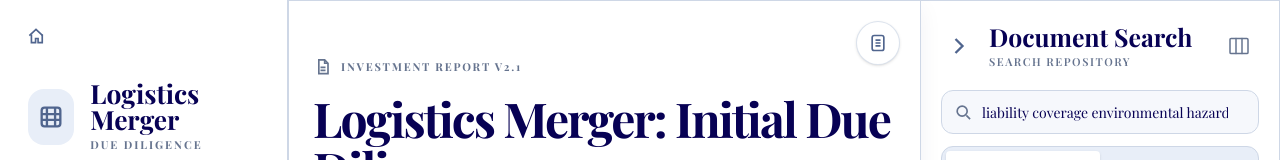
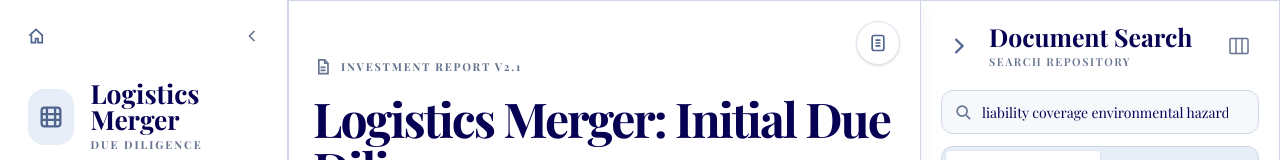
Before and after one commit to ratik-gambhir-WM/Pathfinder, a React (Vite) app: page /#/hub/deals/logistics-merger/data-room in a window 1280 px wide. Shown: the top 160 px of the page. Built offline with nearby package versions, Linux system fonts and the light colour scheme.

Commit message:
added collapsible side bar

```diff
--- a/src/components/data-room/DataRoomExplorer.tsx
+++ b/src/components/data-room/DataRoomExplorer.tsx
@@ -7,13 +7,22 @@ import { Icon } from "../ui/Icon";
 import { DataRoomSidebarTabs } from "./DataRoomSidebarTabs";
 
 type DataRoomExplorerProps = {
+  collapsed: boolean;
   dealName: string;
   dealRoomPath: string;
   navigationState?: DealExtractionLocationState;
   nodes: DataRoomTreeNode[];
+  onCollapse: () => void;
 };
 
-export function DataRoomExplorer({ dealName, dealRoomPath, navigationState, nodes }: DataRoomExplorerProps) {
+export function DataRoomExplorer({
+  collapsed,
+  dealName,
+  dealRoomPath,
+  navigationState,
+  nodes,
+  onCollapse,
+}: DataRoomExplorerProps) {
   const [expandedNodeIds, setExpandedNodeIds] = useState<Set<string>>(() => new Set());
 
   function toggleNode(nodeId: string) {
@@ -31,7 +40,18 @@ export function DataRoomExplorer({ dealName, dealRoomPath, navigationState, node
   }
 
   return (
-    <aside className="flex w-72 shrink-0 flex-col gap-3 border-r border-white/80 bg-white/40 p-4 backdrop-blur-md">
+    <aside
+      aria-hidden={collapsed}
+      className={`flex shrink-0 overflow-hidden bg-white/40 backdrop-blur-md transition-[width,border-color] duration-300 ${
+        collapsed ? "w-0 border-r-0" : "w-72 border-r border-white/80"
+      }`}
+    >
+      <div
+        className={`flex h-full w-72 shrink-0 flex-col gap-3 p-4 ${
+          collapsed ? "pointer-events-none invisible" : "visible"
+        }`}
+      >
+        <div className="flex items-center justify-between">
           <Link
             aria-label={`Back to ${dealName} deal room`}
             className="flex h-10 w-10 items-center justify-center rounded-full text-primary transition hover:bg-white/70"
@@ -40,6 +60,16 @@ export function DataRoomExplorer({ dealName, dealRoomPath, navigationState, node
           >
             <Icon className="h-5 w-5" name="home" />
           </Link>
+          <button
+            aria-label="Collapse data room sidebar"
+            className="flex h-10 w-10 items-center justify-center rounded-full text-muted transition hover:bg-white/70 hover:text-text-main"
+            onClick={onCollapse}
+            title="Collapse data room sidebar"
+            type="button"
+          >
+            <Icon className="h-5 w-5" name="chevronLeft" />
+          </button>
+        </div>
 
         <div className="mb-3 flex items-center gap-4 px-3 py-3">
           <div className="flex h-14 w-14 items-center justify-center rounded-2xl bg-primary/10 text-primary">
@@ -83,6 +113,7 @@ export function DataRoomExplorer({ dealName, dealRoomPath, navigationState, node
             <div className="flex flex-col">
               <span className="text-sm font-medium text-text-main">Analyst Team</span>
               <span className="text-[11px] font-bold uppercase tracking-[0.14em] text-muted">{dealName}</span>
+            </div>
           </div>
         </div>
       </div>
--- /dev/null
+++ b/src/components/data-room/EdgePanelOpenButton.tsx
@@ -0,0 +1,24 @@
+import { Icon } from "../ui/Icon";
+
+type EdgePanelOpenButtonProps = {
+  label: string;
+  onClick: () => void;
+  side: "left" | "right";
+};
+
+export function EdgePanelOpenButton({ label, onClick, side }: EdgePanelOpenButtonProps) {
+  const sideClasses = side === "left" ? "left-0 border-l-0" : "right-0 border-r-0";
+  const iconName = side === "left" ? "chevronRight" : "chevronLeft";
+
+  return (
+    <button
+      aria-label={label}
+      className={`absolute top-1/2 z-30 flex h-14 w-11 -translate-y-1/2 items-center justify-center border border-outline-variant bg-surface-container-lowest/90 text-primary shadow-sm transition hover:bg-surface-container-lowest hover:text-text-main ${sideClasses}`}
+      onClick={onClick}
+      title={label}
+      type="button"
+    >
+      <Icon className="h-6 w-6" name={iconName} />
+    </button>
+  );
+}
--- a/src/pages/DataRoomPage.tsx
+++ b/src/pages/DataRoomPage.tsx
@@ -2,8 +2,8 @@ import { useState } from "react";
 import { Navigate, useLocation, useParams } from "react-router-dom";
 import { ChipBankPanel } from "../components/data-room/ChipBankPanel";
 import { DataRoomExplorer } from "../components/data-room/DataRoomExplorer";
+import { EdgePanelOpenButton } from "../components/data-room/EdgePanelOpenButton";
 import { ReportEditorPanel } from "../components/data-room/ReportEditorPanel";
-import { Icon } from "../components/ui/Icon";
 import { getDealDataRoomView } from "../data/dataRoom";
 import type { DealExtractionLocationState } from "../data/dealExtraction";
 import { buildWorkspaceDealFromExtractionResult } from "../data/dealExtraction";
@@ -13,6 +13,7 @@ export function DataRoomPage() {
   const { dealId } = useParams();
   const location = useLocation();
   const [isChipBankOpen, setIsChipBankOpen] = useState(true);
+  const [isExplorerOpen, setIsExplorerOpen] = useState(true);
   const extractionResult = (location.state as DealExtractionLocationState | null)?.result;
   const extractedDeal =
     extractionResult && String(extractionResult.deal.id) === dealId
@@ -35,13 +36,22 @@ export function DataRoomPage() {
       </div>
 
       <div className="relative z-10">
-        <div className="flex h-screen">
+        <div className="relative flex h-screen">
           <DataRoomExplorer
+            collapsed={!isExplorerOpen}
             dealName={deal.room.name}
             dealRoomPath={getDealRoomPath(deal.room.id)}
             navigationState={location.state as DealExtractionLocationState | undefined}
             nodes={dataRoomView.tree}
+            onCollapse={() => setIsExplorerOpen(false)}
           />
+          {!isExplorerOpen ? (
+            <EdgePanelOpenButton
+              label="Open data room sidebar"
+              onClick={() => setIsExplorerOpen(true)}
+              side="left"
+            />
+          ) : null}
 
           <main className="relative flex min-w-0 flex-1 gap-0 overflow-hidden p-0">
             <ReportEditorPanel
@@ -51,15 +61,11 @@ export function DataRoomPage() {
             />
             {isChipBankOpen ? <ChipBankPanel chips={dataRoomView.chips} onCollapse={() => setIsChipBankOpen(false)} /> : null}
             {!isChipBankOpen ? (
-              <button
-                aria-label="Open document search"
-                className="absolute right-0 top-1/2 z-30 flex h-14 w-11 -translate-y-1/2 items-center justify-center border border-r-0 border-outline-variant bg-white/90 text-primary shadow-sm transition hover:bg-white hover:text-text-main"
+              <EdgePanelOpenButton
+                label="Open document search"
                 onClick={() => setIsChipBankOpen(true)}
-                title="Open document search"
-                type="button"
-              >
-                <Icon className="h-6 w-6" name="chevronLeft" />
-              </button>
+                side="right"
+              />
             ) : null}
           </main>
         </div>
```
Lines whose indentation alone changed are shown as unchanged.
